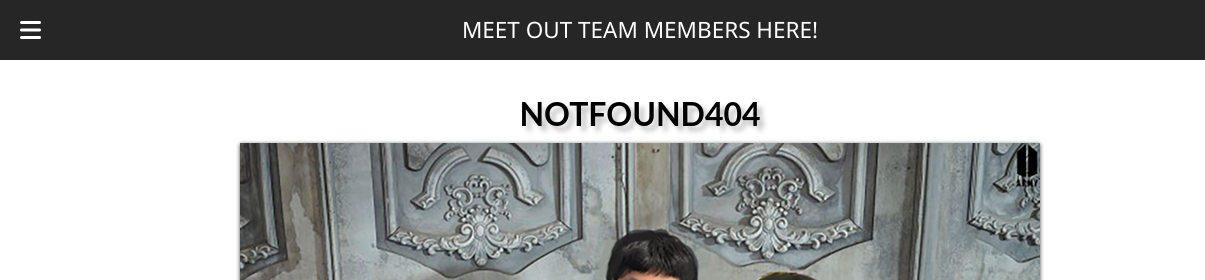
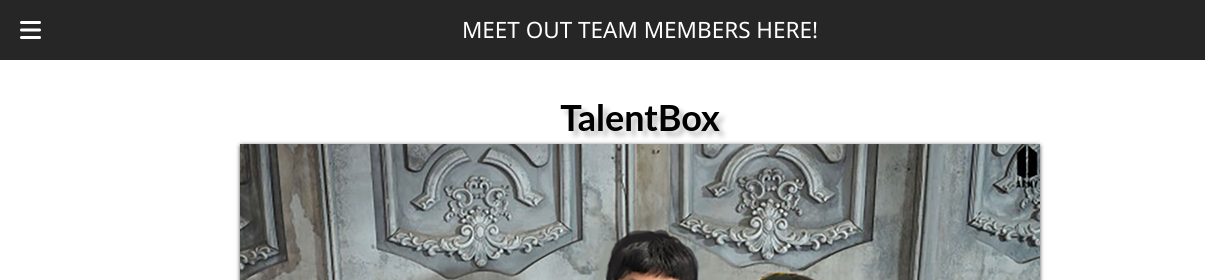
Before and after one commit to goporo/BT-NHOM-LTWEB, a plain HTML site: page index.html in a window 1280 px wide. Shown: the top 280 px of the page, 0-1205 px from the left. Drawn offline with Linux system fonts and the light colour scheme.

Commit message:
change group name

```diff
--- a/index.html
+++ b/index.html
@@ -16,7 +16,7 @@
             style="width: 50px; height: 50px; border-radius: 50%; position: absolute; right: 20px; cursor: pointer;">
     </header>
     <main class="container col">
-        <div class="group-title">NOTFOUND404</div>
+        <div class="group-title">TalentBox</div>
 
         <div class="container img-wrapper">
             <img src="./images/anh_nhom1.png" alt="" usemap="#workmap" class="group-img">
--- a/styles/index.css
+++ b/styles/index.css
@@ -77,10 +77,10 @@
 }
 
 .group-title {
-  font-size: 32px;
+  font-size: 36px;
   font-weight: bold;
   text-shadow: 5px 5px 5px rgba(0, 0, 0, 0.25);
-  margin: 20px 0 5px;
+  margin: 20px 0 0px;
 }
 
 .group-detail__title {
```
